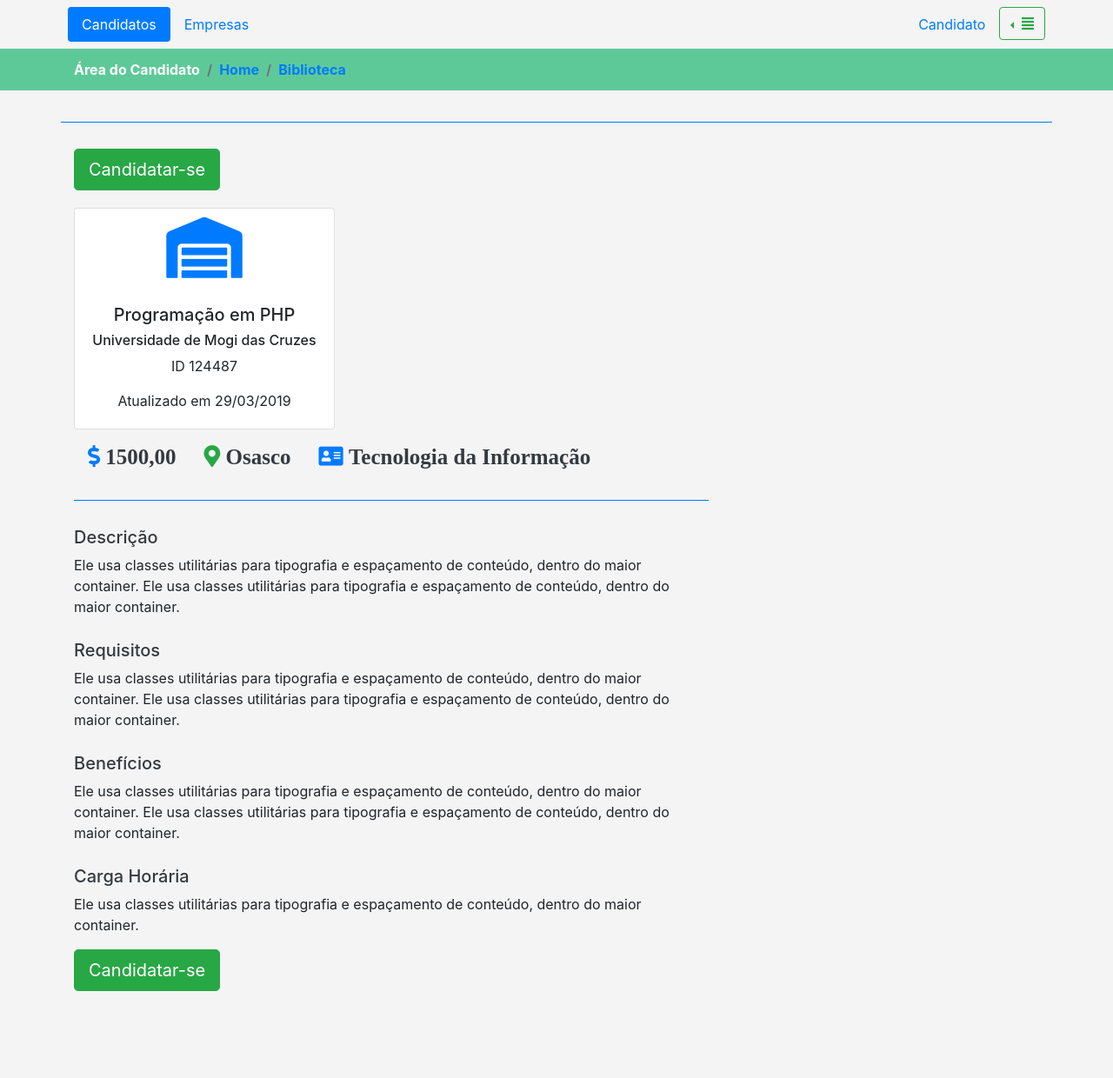
After one commit to leandrolodetti/pcdcurriculo, a PHP site: page /vaga.php in a window 1280 px wide. The commit adds this page. Shown: the whole page at 87% size. Run offline with PHP 8.4, Linux system fonts and the light colour scheme; some libraries are stand-ins or nearby versions.

Commit message:
V1.6
Criação da Página para exibição de vagas. Refatoramento de funções para validação de campos de cadastro.(form-valida.js)

```diff
--- a/candidato.php
+++ b/candidato.php
@@ -12,7 +12,7 @@
 	</div>
 </div>
 
-<div class="container-fluid border-bottom border-primary" style="padding-bottom: 20px;"></div>
+<div class="container border-bottom border-primary" style="padding-bottom: 20px;"></div>
 
 <div class="container" style="padding-top: 30px;">
 	<div class="row">
--- a/curriculo.php
+++ b/curriculo.php
@@ -12,7 +12,7 @@
 	</div>
 </div>
 
-<div class="container-fluid border-bottom border-primary" style="padding-bottom: 20px;"></div>
+<div class="container border-bottom border-primary" style="padding-bottom: 20px;"></div>
 
 <div class="container" style="padding-top: 30px; padding-bottom: 100px;">
 	<div class="row">
--- /dev/null
+++ b/vaga.php
@@ -0,0 +1,102 @@
+<?php require_once("cabecalho.php"); ?>
+
+<div id="idCandidatoContainer" class="container-fluid" style="background-color: #5EC998;">
+	<div class="container">
+		<nav aria-label="breadcrumb">
+	  		<ol class="breadcrumb" id="idCandidatoBreadcrumb" style="background-color: transparent; padding-left: 0;">
+	  			<li class="breadcrumb-item active font-weight-bold" style="color: white;" aria-current="page">Área do Candidato</li>
+			    <li class="breadcrumb-item font-weight-bold"><a href="#">Home</a></li>
+				<li class="breadcrumb-item font-weight-bold"><a href="#">Biblioteca</a></li>
+  			</ol>
+		</nav>
+	</div>
+</div>
+
+<div class="container border-bottom border-primary" style="padding-bottom: 20px;"></div>
+
+<div class="container" style="padding-top: 30px; padding-bottom: 100px;">
+	<div class="row">
+		<div class="col-sm-8">
+			<button type="button" class="btn btn-success btn-lg">Candidatar-se</button>
+			<div style="padding-top: 20px;">
+				<div class="card text-center" style="width: 300px;">
+					<i class="fas fa-warehouse rounded float-left text-primary" style="font-size: 70px; padding: 10px;"></i>
+				    <div class="card-body">
+				      	<h5 class="tit-box text-body">Programação em PHP</h5>
+				      	<h6 class="tit-box text-body">Universidade de Mogi das Cruzes</h6>
+				      	<p class="card-text text-body">ID 124487</p>
+						<p class="card-text text-body">Atualizado em 29/03/2019</p>
+				    </div>
+			    </div>
+			</div>
+
+			<ul class="nav" style="padding: 10px; padding-left: 0px;">
+				<li class="nav-item">
+					<i class="nav-link fas fa-dollar-sign rounded float-left text-primary" style="font-size: 25px;"><span class="text-dark"> 1500,00</span></i>
+				</li>
+				<li class="nav-item">
+					<!--i class="nav-link fas fa-map-marker-alt rounded float-left text-success" style="font-size: 25px;"><span class="text-dark"> Osasco</span></i-->
+					<button type="button" class="btn border-0" data-toggle="modal" data-target="#modalExemplo" style="background-color: transparent; padding: 0px;">
+					  <i class="nav-link fas fa-map-marker-alt rounded float-left text-success" style="font-size: 25px;"><span class="text-dark"> Osasco</span></i>
+					</button>
+				</li>
+				<li class="nav-item">
+					<i class="nav-link fas fa-address-card rounded float-left text-primary" style="font-size: 25px;"><span class="text-dark"> Tecnologia da Informação</span></i>
+				</li>
+			</ul>
+
+			<div class="container border-bottom border-primary" style="padding-bottom: 20px;"></div>
+
+			<div class="form-group" style="padding-top: 30px;">
+				<h5 class="text-dark">Descrição</h5>
+				<p name="descricao" id="idVagaDescricao">Ele usa classes utilitárias para tipografia e espaçamento de conteúdo, dentro do maior container. Ele usa classes utilitárias para tipografia e espaçamento de conteúdo, dentro do maior container.</p>
+			</div>
+
+			<div class="form-group" style="padding-top: 10px;">
+				<h5 class="text-dark">Requisitos</h5>
+				<p name="requisitos" id="idVagaRequisitos">Ele usa classes utilitárias para tipografia e espaçamento de conteúdo, dentro do maior container. Ele usa classes utilitárias para tipografia e espaçamento de conteúdo, dentro do maior container.</p>
+			</div>
+
+			<div class="form-group" style="padding-top: 10px;">
+				<h5 class="text-dark">Benefícios</h5>
+				<p name="beneficios" id="idVagaBeneficios">Ele usa classes utilitárias para tipografia e espaçamento de conteúdo, dentro do maior container. Ele usa classes utilitárias para tipografia e espaçamento de conteúdo, dentro do maior container.</p>
+			</div>
+
+			<div class="form-group" style="padding-top: 10px;">
+				<h5 class="text-dark">Carga Horária</h5>
+				<p name="beneficios" id="idVagaCargaHoraria">Ele usa classes utilitárias para tipografia e espaçamento de conteúdo, dentro do maior container.</p>
+			</div>
+
+			<button type="button" class="btn btn-success btn-lg">Candidatar-se</button>
+		</div>
+		<div class="col-sm-4">
+
+		</div>
+	</div>
+</div>
+
+<!-- Modal -->
+<div class="modal fade" id="modalExemplo" tabindex="-1" role="dialog" aria-labelledby="exampleModalLabel" aria-hidden="true">
+  <div class="modal-dialog" role="document">
+    <div class="modal-content">
+      <div class="modal-header">
+        <h5 class="modal-title" id="exampleModalLabel">Endereço</h5>
+        <button type="button" class="close" data-dismiss="modal" aria-label="Fechar">
+          <span aria-hidden="true">&times;</span>
+        </button>
+      </div>
+      <div class="modal-body">
+      	<div class="form-group" style="padding-top: 10px;">
+      		<p>Av dos Autonomistas, 1455</p>
+      		<p>CEP: 05488-455</p>
+      		<p>Osasco - SP</p>
+      	</div>
+      </div>
+      <div class="modal-footer">
+        <button type="button" class="btn btn-secondary" data-dismiss="modal">Fechar</button>
+      </div>
+    </div>
+  </div>
+</div>
+
+<?php require_once("rodape.php"); ?>
```
Also changed, not shown: form-cadastro-candidato.php (+3 -4 lines), js/form-valida.js (+56 -6 lines).
